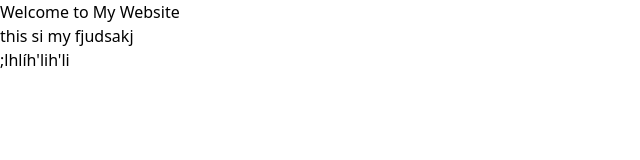
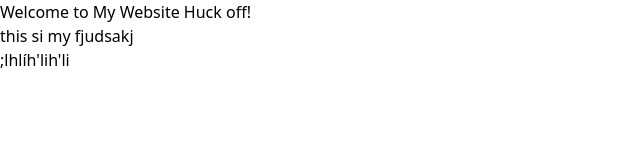
Before and after one commit to sayed-hannan/odyssey, a Gatsby site: page / in a window 1280 px wide. Shown: the full height of the page, 0-640 px from the left. Built offline with nearby package versions, Linux system fonts and the light colour scheme; Gatsby itself is replaced by a stand-in of ours.

Commit message:
Update index.js

```diff
--- a/src/pages/index.js
+++ b/src/pages/index.js
@@ -4,7 +4,7 @@
 const HomePage = () => {
   return (
     <div>
-      <h1>Welcome to My Website</h1>
+      <h1>Welcome to My Website Huck off!</h1>
       this si my fjudsakj
       <p>;lhlíh'lih'li</p>
       {/* Your content goes here */}
```
